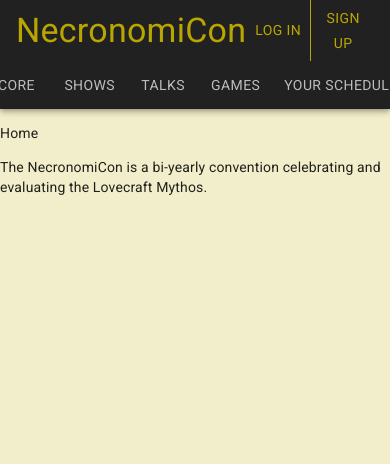
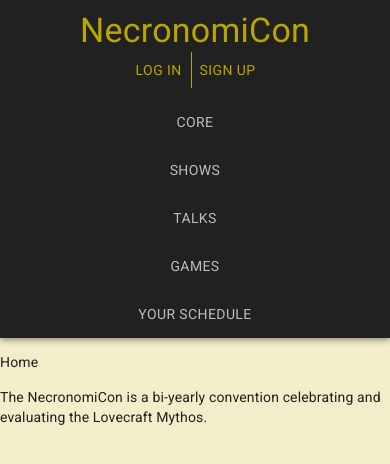
Before and after one commit to EmilyLow/convention-planner-frontend, a React (Create React App) app: page / in a window 390 px wide. Shown: the top 464 px of the page. Built offline with nearby package versions, Linux system fonts and the light colour scheme.

Commit message:
Centering and basic breakpoints

```diff
--- a/src/App.js
+++ b/src/App.js
@@ -1,4 +1,4 @@
-import React, { useState, useEffect } from "react";
+import React, { useState, useEffect} from "react";
 import '@fontsource/roboto';
 import Box from '@material-ui/core/Box';
 import AppBar from "@material-ui/core/AppBar";
@@ -12,6 +12,7 @@ import UserContext from "./components/utils/UserContext";
 import axios from "axios";
 
 import { makeStyles } from '@material-ui/core/styles';
+import useMediaQuery from '@material-ui/core/useMediaQuery';
 
 import {
   BrowserRouter as Router,
@@ -33,7 +34,20 @@ const useStyles = makeStyles( theme => ({
     display: "flex",
     justifyContent: "space-between",
     //border: '1px solid red'
+     [theme.breakpoints.down("xs")]: {
+      padding: '10px',
+      flexDirection: "column",
+      //justifyContent: "flex-start",
+    }
   }),
+  tabs: {
+    marginLeft: "auto",
+    marginRight: "auto"
+    //border: "1px red solid",
+    // justifyContent: 'center',
+    // alignItems: 'center'
+
+  },
 
 }));
 
@@ -42,6 +56,7 @@ function App(props) {
   //TODO Check local storage and useContext
 
   const classes = useStyles();
+  const mediumViewport = useMediaQuery('(min-width:500px)');
 
 
   const [currentUser, setCurrentUser] = useState({userId: 0, scheduleId: 0, username: 'Guest'});
@@ -116,7 +131,7 @@ function App(props) {
 
           </ToolBar>
 
-          <Tabs  centered value={history.location.pathname !== "/" ? history.location.pathname
+          <Tabs   className={classes.tabs} orientation={mediumViewport ? "horizontal" : "vertical"} centered value={history.location.pathname !== "/" ? history.location.pathname
                       : false} color="secondary">
             <Tab label = "Core" value={"/core"} component = {Link} to={"/core"}/>
             <Tab label = "Shows" value={"/shows"} component = {Link} to={"/shows"}/>
--- a/src/components/Page.js
+++ b/src/components/Page.js
@@ -10,38 +10,21 @@ const useStyles = makeStyles( theme => ({
 
     mainDiv: props => ({
 
-        //My current thinking is that flexbox forcing it over the left side is the source of this problem.
-        //And this use case doesn't fit flexbox well.
-        //So I'm probably better off figuring out how to center it without flexbox
-        //I might be better off figuring out refs first though, if I can
         display: 'flex',
         justifyContent: 'center',
         marginTop: '40px',
-        // border: '1px solid blue',
+        marginLeft: '30px',
+
 
         overflowX: 'auto',
-        //May need fixed width for this to work?
-        // margin: 'auto'
-
-        //Currently, scrolling allows elements to be visible on right but not on left. Centering it means some things are pushed out to left passed visibility
-        //Can I change the layout rules? So that it stops being centered in the middle when scrolling?
-        //The problem occurs with both center and space around
-
-        // flexWrap: 'nowrap',
-        // overflowX: 'auto',
-        // overflowX: 'visible',
+      //Breakpoint: When < breakpoint, switch to justifyContent: flexStart
+      [theme.breakpoints.down('md')]: {
+        //backgroundColor: theme.palette.secondary.main,
+        justifyContent: 'flex-start'
+      },
 
 
-        //doing this instead of flexbox normalizes horizontal scrolling
-        //margin: '40px 100px 0px 100px',
-        //Or this
-        //     padding: '40px',
-        //    margin: 'auto',
-        //    width: '80%'
 
-
-        //This half works for a horizontal scroll bar
-        // overflowX: 'auto'
     }),
 }));
 
--- a/src/components/scheduleComp/Schedule.js
+++ b/src/components/scheduleComp/Schedule.js
@@ -137,10 +137,12 @@ const ScheduleContainer = styled.div`
     grid-template-columns: 50px repeat(calc(12 * ${(props) => props.settings.dayNum}), ${(props) => props.width});
     //grid-template-columns: 50px repeat(calc(12 * ${(props) => props.settings.dayNum}), 20px);
     grid-template-rows: 80px repeat(${(props) => props.settings.hourNum * 4}, 10px);
-    //overflow-x: 'auto';
 
-    margin: 'auto'
-   // border: 3px solid red;
+    padding-right: 30px;
+
+
+
+
 `;
 
 const Hour = styled.div`
--- a/src/components/scheduleComp/ScheduleHolder.js
+++ b/src/components/scheduleComp/ScheduleHolder.js
@@ -13,8 +13,8 @@ const useStyles = makeStyles( theme => ({
 
   //I think I don't need to style in this component but I'm not sure
   mainDiv: props => ({
-      margin: 'auto',
-      border: '2px solid green',
+      // margin: 'auto',
+      // border: '2px solid green',
 
   }),}));
 
```
